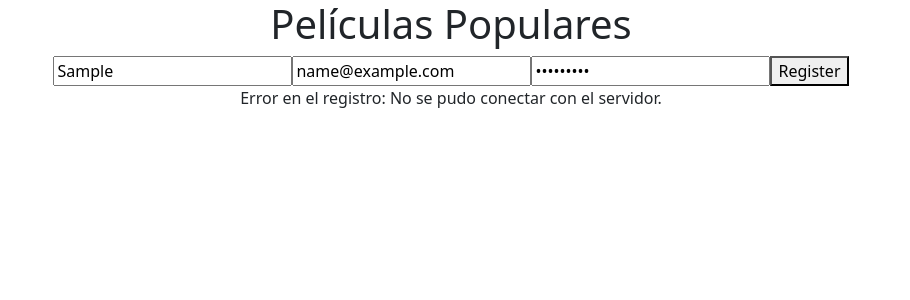
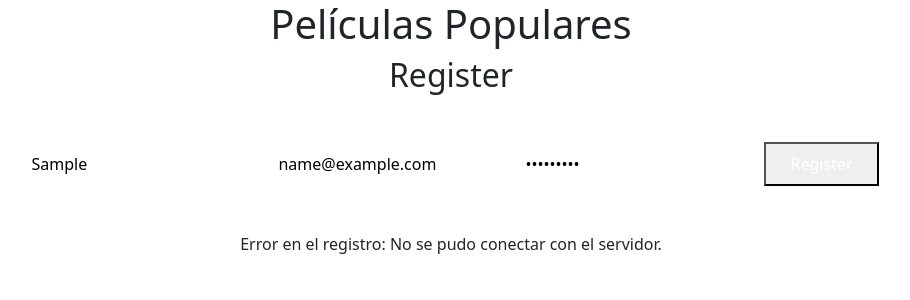
Before and after one commit to jcgm1047/filmFanatic, a React (Create React App) app in the folder client/: page /register in a window 1280 px wide. Both pictures are taken after typing "Sample", "name@example.com", "Sample123" into the empty fields and a click on the button "Register". Shown: the top 300 px of the page, without its empty margins (189-1099 px from the left). Built offline with nearby package versions, Linux system fonts and the light colour scheme; no server answers.

Commit message:
19/08/24

```diff
--- /dev/null
+++ b/client/postcss.config.js
@@ -0,0 +1,6 @@
+module.exports = {
+  plugins: {
+    tailwindcss: {},
+    autoprefixer: {},
+  },
+}
--- a/client/src/App.css
+++ b/client/src/App.css
@@ -38,6 +38,7 @@
 
 
 
+
 @keyframes App-logo-spin {
   from {
     transform: rotate(0deg);
--- /dev/null
+++ b/client/src/components/authModal.js
@@ -0,0 +1,115 @@
+import React, { useState } from "react";
+import { Modal, Button, Form } from "react-bootstrap";
+import axios from "axios";
+import { useNavigate } from "react-router-dom";
+
+const AuthModal = () => {
+  const [show, setShow] = useState(false);
+  const [isLogin, setIsLogin] = useState(true); // Para alternar entre registro e inicio de sesión
+  const [username, setUsername] = useState("");
+  const [email, setEmail] = useState("");
+  const [password, setPassword] = useState("");
+  const [message, setMessage] = useState(""); // Estado para el mensaje de notificación
+  const navigate = useNavigate();
+
+  const handleClose = () => setShow(false);
+  const handleShow = () => setShow(true);
+
+  const toggleAuthMode = () => {
+    setIsLogin(!isLogin);
+    setMessage("");
+  };
+
+  const handleSubmit = async (e) => {
+    e.preventDefault();
+    const endpoint = isLogin ? "/api/auth/login" : "/api/auth/register";
+    const payload = isLogin
+      ? { email, password }
+      : { username, email, password };
+
+    try {
+      const response = await axios.post(
+        `http://localhost:3000${endpoint}`,
+        payload
+      );
+      localStorage.setItem("token", response.data.token);
+      setMessage(
+        isLogin
+          ? "Inicio de sesión exitoso. Redirigiendo..."
+          : "Registro exitoso. Redirigiendo..."
+      );
+      setTimeout(() => {
+        navigate("/profile");
+        handleClose();
+      }, 2000); // Redirigir después de 2 segundos
+    } catch (error) {
+      if (error.response && error.response.data) {
+        setMessage(`Error: ${error.response.data.error}`);
+      } else {
+        setMessage("Error: No se pudo conectar con el servidor.");
+      }
+    }
+  };
+
+  return (
+    <>
+      <Button variant="primary" onClick={handleShow}>
+        {isLogin ? "Iniciar Sesión" : "Registrarse"}
+      </Button>
+
+      <Modal show={show} onHide={handleClose}>
+        <Modal.Header closeButton>
+          <Modal.Title>
+            {isLogin ? "Iniciar Sesión" : "Registrarse"}
+          </Modal.Title>
+        </Modal.Header>
+        <Modal.Body>
+          <Form onSubmit={handleSubmit}>
+            {!isLogin && (
+              <Form.Group className="mb-3" controlId="formBasicUsername">
+                <Form.Label>Nombre de Usuario</Form.Label>
+                <Form.Control
+                  type="text"
+                  placeholder="Ingresa tu nombre de usuario"
+                  value={username}
+                  onChange={(e) => setUsername(e.target.value)}
+                />
+              </Form.Group>
+            )}
+            <Form.Group className="mb-3" controlId="formBasicEmail">
+              <Form.Label>Email</Form.Label>
+              <Form.Control
+                type="email"
+                placeholder="Ingresa tu email"
+                value={email}
+                onChange={(e) => setEmail(e.target.value)}
+              />
+            </Form.Group>
+
+            <Form.Group className="mb-3" controlId="formBasicPassword">
+              <Form.Label>Contraseña</Form.Label>
+              <Form.Control
+                type="password"
+                placeholder="Ingresa tu contraseña"
+                value={password}
+                onChange={(e) => setPassword(e.target.value)}
+              />
+            </Form.Group>
+
+            <Button variant="primary" type="submit">
+              {isLogin ? "Iniciar Sesión" : "Registrarse"}
+            </Button>
+            <Button variant="link" onClick={toggleAuthMode}>
+              {isLogin
+                ? "¿No tienes cuenta? Regístrate aquí"
+                : "¿Ya tienes cuenta? Inicia sesión aquí"}
+            </Button>
+          </Form>
+          {message && <p className="mt-3">{message}</p>}
+        </Modal.Body>
+      </Modal>
+    </>
+  );
+};
+
+export default AuthModal;
--- a/client/src/components/movieList.js
+++ b/client/src/components/movieList.js
@@ -5,6 +5,7 @@ import SearchBar from "./searchBar";
 import Filters from "./filter";
 import Footer from "./footer"; // Importa el nuevo componente Footer
 import axios from "axios";
+import AuthModal from "./authModal"; // Asegúrate de que la ruta es correcta
 
 function MovieList() {
   const [movies, setMovies] = useState([]);
@@ -58,6 +59,10 @@ function MovieList() {
         <Filters onFilterChange={handleFilterChange} /> {/* CAMBIO */}
         <SearchBar onSearch={handleSearch} /> {/* CAMBIO */}
       </div>{" "}
+      <div className="App">
+        <h1>Bienvenido a FilmFanatic</h1>
+        <AuthModal />
+      </div>
       {/* CAMBIO */}
       <div className="container">
         <div className="row">
--- a/client/src/components/register.js
+++ b/client/src/components/register.js
@@ -37,29 +37,41 @@ const Register = () => {
   };
 
   return (
-    <div>
-      <form onSubmit={handleSubmit}>
+    <div className="flex flex-col items-center justify-center h-screen">
+      <div className="w-full max-w-md bg-white rounded-lg shadow-md p-6">
+        <h2 className="text-2xl font-bold text-gray-900 mb-4">Register</h2>
+        <form className="flex flex-col" onSubmit={handleSubmit}>
           <input
             type="text"
+            className="bg-gray-100 text-gray-900 border-0 rounded-md p-2 mb-4 focus:bg-gray-200 focus:outline-none focus:ring-1 focus:ring-blue-500 transition ease-in-out duration-150"
             placeholder="Username"
             value={username}
             onChange={(e) => setUsername(e.target.value)}
           />
           <input
             type="email"
+            className="bg-gray-100 text-gray-900 border-0 rounded-md p-2 mb-4 focus:bg-gray-200 focus:outline-none focus:ring-1 focus:ring-blue-500 transition ease-in-out duration-150"
             placeholder="Email"
             value={email}
             onChange={(e) => setEmail(e.target.value)}
           />
           <input
             type="password"
+            className="bg-gray-100 text-gray-900 border-0 rounded-md p-2 mb-4 focus:bg-gray-200 focus:outline-none focus:ring-1 focus:ring-blue-500 transition ease-in-out duration-150"
             placeholder="Password"
             value={password}
             onChange={(e) => setPassword(e.target.value)}
           />
-        <button type="submit">Register</button>
+          <button
+            type="submit"
+            className="bg-gradient-to-r from-indigo-500 to-blue-500 text-white font-bold py-2 px-4 rounded-md mt-4 hover:bg-indigo-600 hover:to-blue-600 transition ease-in-out duration-150"
+          >
+            Register
+          </button>
         </form>
-      {message && <p>{message}</p>} {/* Muestra el mensaje de notificación */}
+        {message && <p className="text-red-500 mt-4">{message}</p>}{" "}
+        {/* Muestra el mensaje de notificación */}
+      </div>
     </div>
   );
 };
--- a/client/src/index.css
+++ b/client/src/index.css
@@ -1,3 +1,4 @@
+
 body {
   margin: 0;
   font-family: -apple-system, BlinkMacSystemFont, 'Segoe UI', 'Roboto', 'Oxygen',
--- /dev/null
+++ b/postcss.config.js
@@ -0,0 +1,6 @@
+module.exports = {
+  plugins: {
+    tailwindcss: {},
+    autoprefixer: {},
+  },
+}
```
Also changed, not shown: client/package.json (+7 -0 lines), client/src/index.js (+6 -6 lines), client/tailwind.config.js (added, +10 -0 lines), package.json (+6 -1 lines), tailwind.config.js (added, +10 -0 lines), 2 other files (tests, documents, lock files or other folders). Lines whose indentation alone changed are shown as unchanged.
